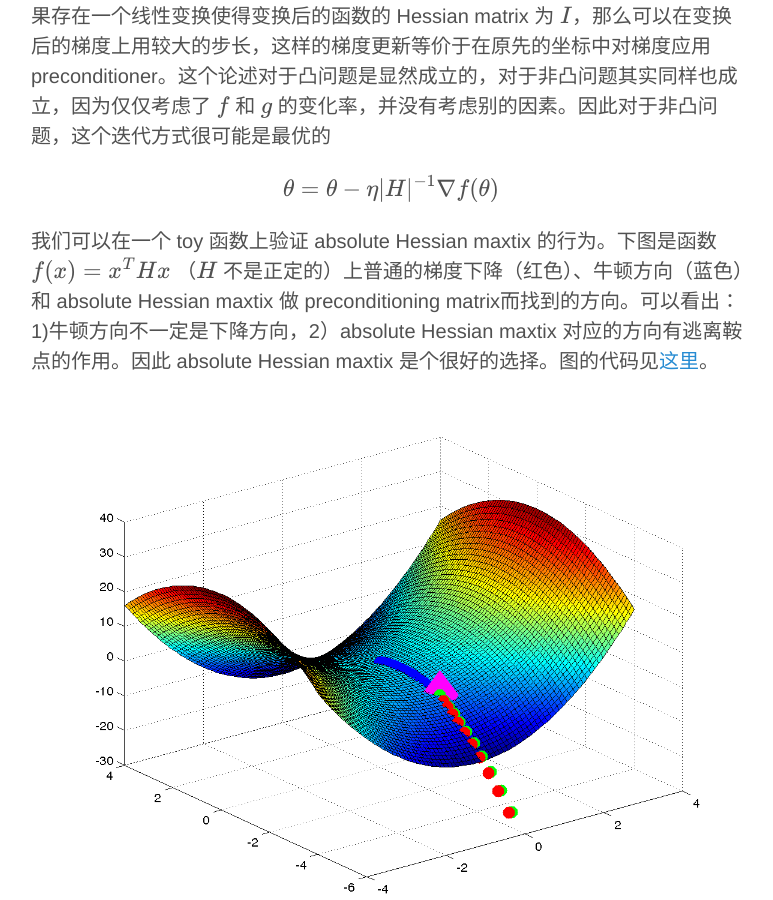
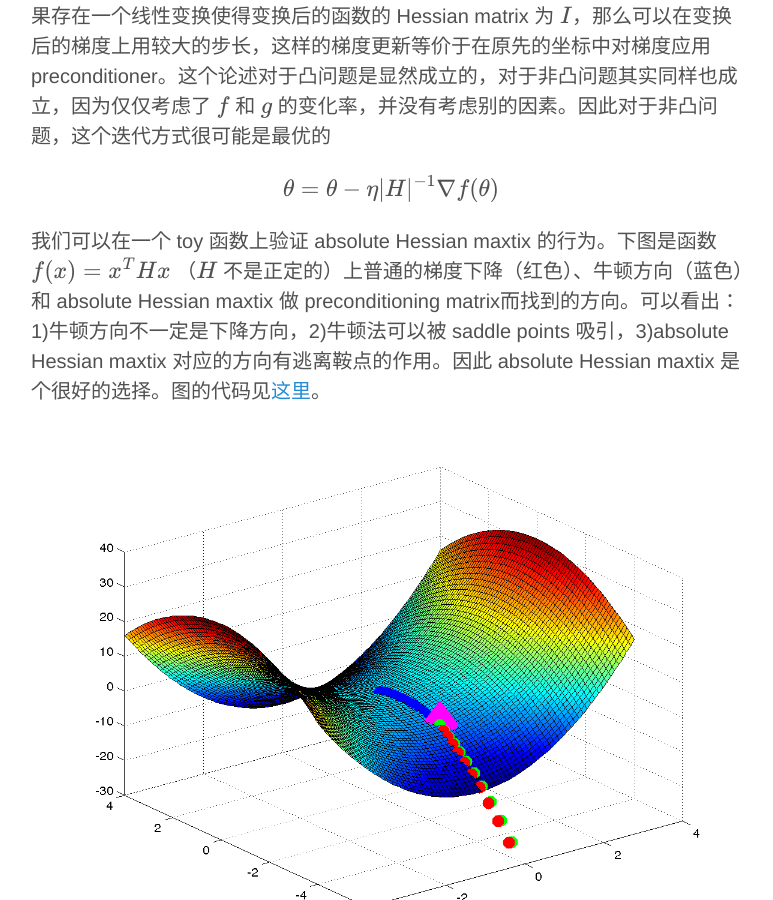
Before and after one commit to bjsc/cswhjiang.github.io, a Jekyll site: the page built from _posts/2015-09-10-escape-from-saddle-points.md, in a window 1280 px wide and 900 px high, scrolled down 809 px. Shown: the whole window, without its empty margins (249-1022 px from the left). Built offline with Jekyll 4.4.1, drawn with Linux system fonts in a browser that asks for light colours; formulas are drawn with MathJax 3; comment, search, counter and statistics services are not loaded.

Commit message:
saddle points

```diff
--- a/_posts/2015-09-10-escape-from-saddle-points.md
+++ b/_posts/2015-09-10-escape-from-saddle-points.md
@@ -16,7 +16,7 @@ $$
 \theta = \theta - \eta |H|^{-1} \nabla f(\theta)
 $$
 
-我们可以在一个 toy 函数上验证 absolute Hessian maxtix 的行为。下图是函数 $$f(x) = x^THx$$ （$$H$$ 不是正定的）上普通的梯度下降（红色）、牛顿方向（蓝色）和 absolute Hessian maxtix 做 preconditioning  matrix而找到的方向。可以看出：1)牛顿方向不一定是下降方向，2）absolute Hessian maxtix 对应的方向有逃离鞍点的作用。因此 absolute Hessian maxtix 是个很好的选择。图的代码见[这里](https://gist.github.com/cswhjiang/2281e0476dbb9c3ee999)。
+我们可以在一个 toy 函数上验证 absolute Hessian maxtix 的行为。下图是函数 $$f(x) = x^THx$$ （$$H$$ 不是正定的）上普通的梯度下降（红色）、牛顿方向（蓝色）和 absolute Hessian maxtix 做 preconditioning  matrix而找到的方向。可以看出：1)牛顿方向不一定是下降方向，2)牛顿法可以被 saddle points 吸引，3)absolute Hessian maxtix 对应的方向有逃离鞍点的作用。因此 absolute Hessian maxtix 是个很好的选择。图的代码见[这里](https://gist.github.com/cswhjiang/2281e0476dbb9c3ee999)。
 
 ![各种方向的比较 1](/figures/2015-09-10-escape-from-saddle-points-a.png)
 ![各种方向的比较 2](/figures/2015-09-10-escape-from-saddle-points-b.png)
```
